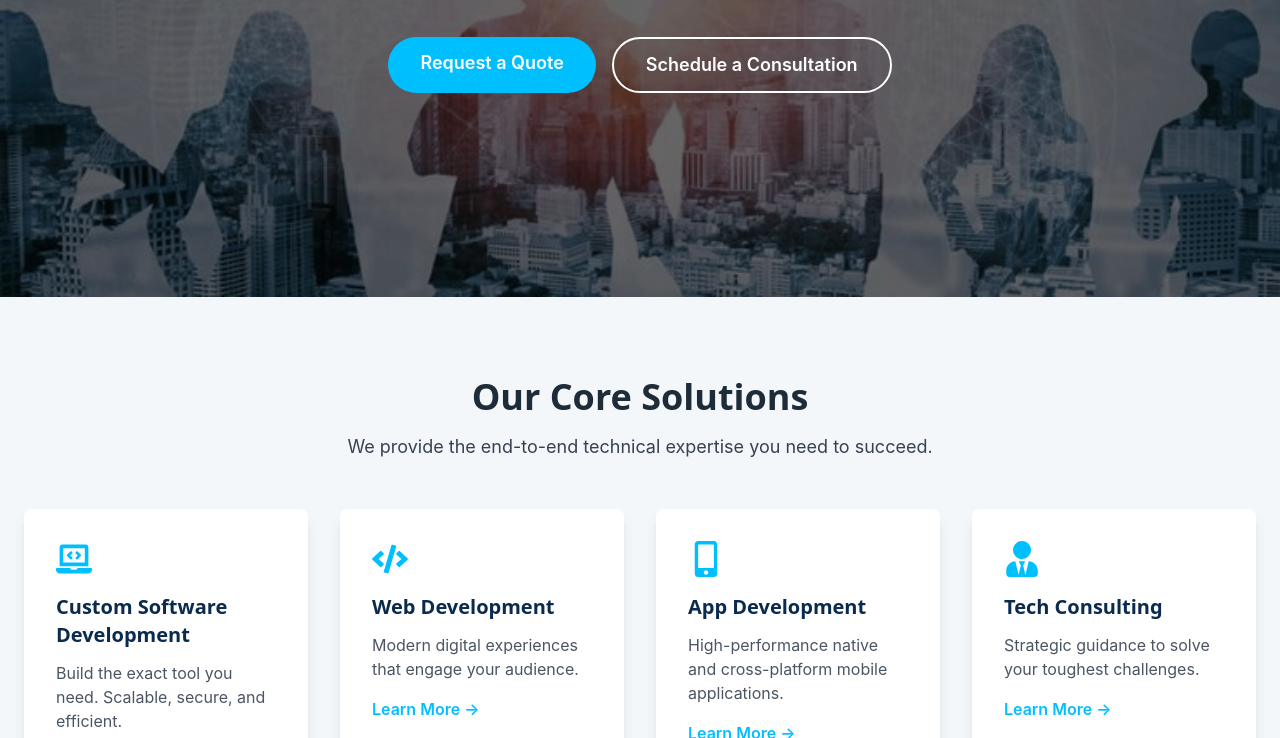
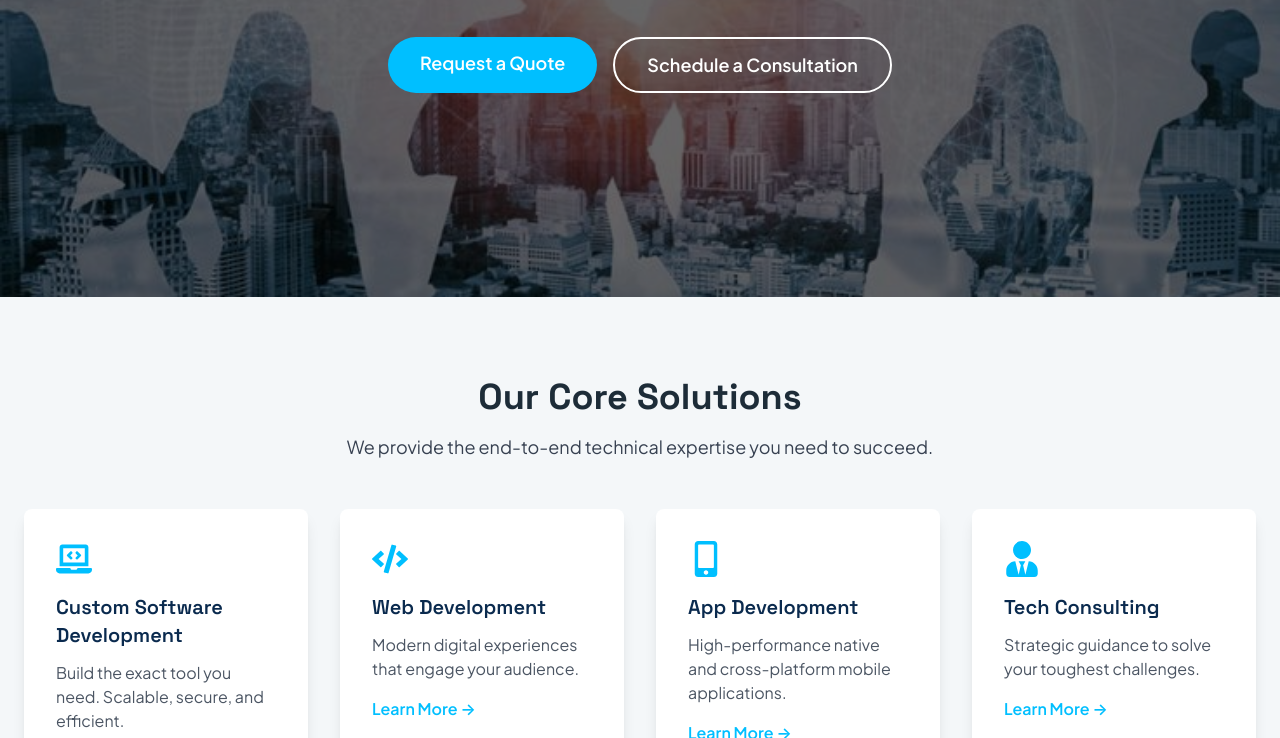
Before and after one commit to TeD-CHub/ConnecTED, a React app: page / in a window 1280 px wide. Shown: the part 415-1153 px from the top of the page. Built offline with nearby package versions, Linux system fonts and the light colour scheme.

Commit message:
Update website typography theme to Space Grotesk and Plus Jakarta Sans for a modern techy aesthetic

```diff
--- a/src/index.css
+++ b/src/index.css
@@ -1,3 +1,5 @@
+@import url('https://fonts.googleapis.com/css2?family=Plus+Jakarta+Sans:ital,wght@0,200..800;1,200..800&family=Space+Grotesk:wght@300..700&family=Space+Mono:ital,wght@0,400;0,700;1,400;1,700&display=swap');
+
 @tailwind base;
 @tailwind components;
 @tailwind utilities;
--- a/tailwind.config.js
+++ b/tailwind.config.js
@@ -10,8 +10,9 @@ export default {
         'light-bg': '#F4F7F9',
       },
       fontFamily: {
-        sans: ['Inter', 'system-ui', 'sans-serif'],
-        display: ['Montserrat', 'system-ui', 'sans-serif'],
+        sans: ['"Plus Jakarta Sans"', 'Inter', 'system-ui', 'sans-serif'],
+        display: ['"Space Grotesk"', 'Montserrat', 'system-ui', 'sans-serif'],
+        mono: ['"Space Mono"', 'Fira Code', 'monospace'],
       }
     },
   },
```
Also changed, not shown: dist/app-development.html, dist/assets/app-development-A5mK1ukD.js (deleted), dist/assets/app-development-BSt7wZam.js (added), dist/assets/consulting-BtXNnOEw.js (added), dist/assets/consulting-DORf6dJY.js (deleted), dist/assets/contact-C0B40x7L.js (deleted), dist/assets/contact-rpDSUP2H.js (added), dist/assets/index-Bf6S5uvc.css (added), dist/assets/index-DmS2zyZc.css (deleted), dist/assets/index-bXJLau-l.js (renamed from dist/assets/index-l6K67yGs.js), dist/assets/main-CWgJeQlp.js (added), dist/assets/main-PdL_5FPu.js (deleted), dist/assets/portfolio-D4uNNOXC.js (deleted), dist/assets/portfolio-DItyM-55.js (added), 11 more files.
